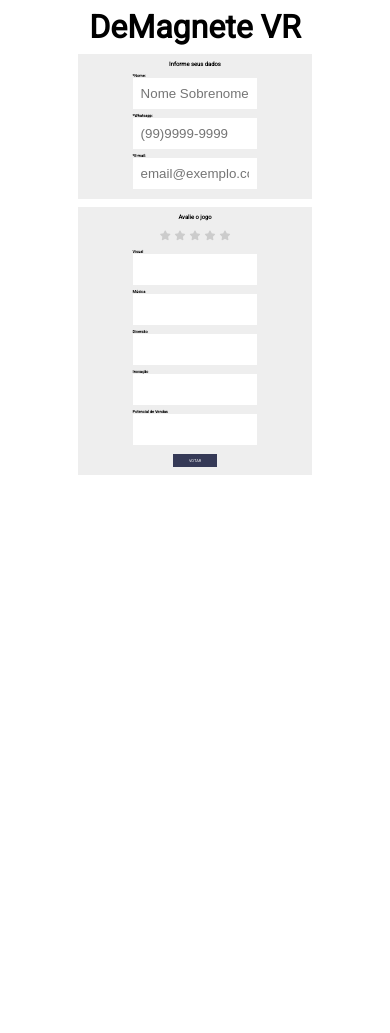
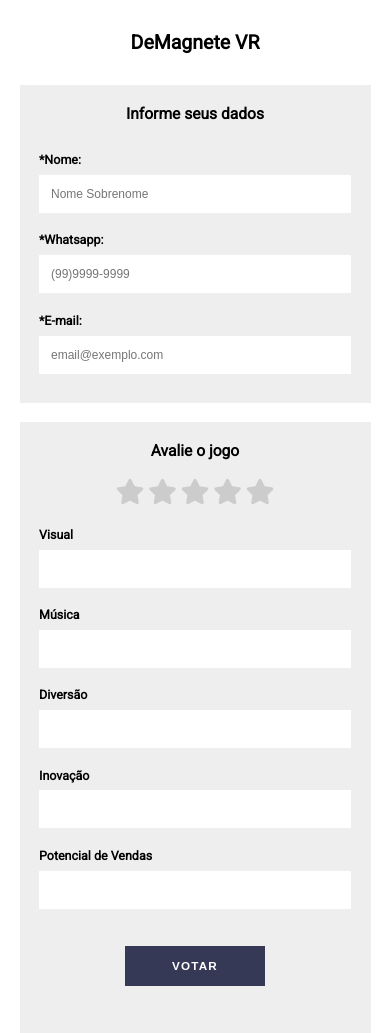
Before and after one commit to HerbertVeloso/feedback, a plain HTML site: page demagnete.html in a window 390 px wide. Before the commit the page ends 844 px from the top, so only its background shows below. Drawn offline with Linux system fonts and the light colour scheme.

Commit message:
CSS Responsivo Sem o Design Oficial

```diff
--- a/demagnete.html
+++ b/demagnete.html
@@ -12,7 +12,7 @@
     <header class="header">
         <h1 class="">DeMagnete VR</h1>
     </header>
-    <main class="home">
+    <main class="form">
         <form action="https://formspree.io/pedro.teixeira@gamertrials.com" method="POST">
             <section class="form__box">
                 <h2 class="form__title">Informe seus dados  </h2>
--- a/style.css
+++ b/style.css
@@ -8,13 +8,30 @@
 body{
   font-family: 'Roboto', sans-serif;
 }
+
 .header{
   display: flex;
   justify-content: center;
-  margin: 2vw 0;
+  margin: 1.5vw 0;
+}
+.header h1{
+  font-size: 2.5vw;
 }
 .header__text{
   text-transform: uppercase;
+}
+@media only screen and (max-width: 768px) {
+  .header{
+    margin: 8vw 5vw;
+  }
+  .header h1{
+    font-size: 4vw;
+  }
+}
+@media only screen and (max-width: 576px) {
+  .header h1{
+    font-size: 5vw;
+  }
 }
 
 .home{
@@ -30,21 +47,22 @@ body{
 }
 .home__title{
   font-size: 2.5vw;
-  margin-bottom: 2vw;
+  margin-bottom: 1.5vw;
 }
 .home__text{
-  height: 5vw;
+  height: 10vw;
   display: flex;
   align-items: center;
 }
 .home__desc{
-  font-size: .9vw;
+  font-size: 1.28vw;
+  line-height: 2vw;
   text-align: center;
 }
 .home__video{
   width: 35vw;
   height: 19.5vw;
-  margin: 2vw 0 0;
+  margin: 1vw 0 0;
 }
 .home__button{
   margin: 2vw 0 0;
@@ -52,8 +70,7 @@ body{
   background: #353956;
   color: #FFF;
   font-size: 1vw;
-  font-family: 'Roboto', sans-serif;
-  font-weight: 500;
+  font-weight: bold;
   text-transform: uppercase;
   text-decoration: none;
   transition: .5s all;
@@ -64,10 +81,69 @@ body{
   text-decoration: none;
 }
 
+@media only screen and (max-width: 768px) {
+  .home{
+    flex-direction: column;
+    padding: 0 20vw;
+  }
+  .home__box{
+    margin-bottom: 10vw;
+    width: 100%;
+  }
+  .home__title{
+    font-size: 4.8vw;
+    margin-bottom: 5vw;
+  }
+  .home__text{
+    height: auto;
+  }
+  .home__desc{
+    font-size: 2.5vw;
+    line-height: 3.5vw;
+  }
+  .home__video{
+    width: 60vw;
+    height: 33.75vw;
+    margin: 5vw 0 0;
+  }
+  .home__button{
+    margin: 5vw 0;
+    padding: 3vw 10vw;
+    font-size: 2.5vw;
+    letter-spacing: .2vw;
+  }
+}
+@media only screen and (max-width: 576px) {
+  .home{
+    padding: 0 10vw;
+  }
+  .home__title{
+    font-size: 5vw;
+    margin-bottom: 7vw;
+  }
+  .home__desc{
+    font-size: 3.2vw;
+    line-height: 4vw;
+  }
+  .home__video{
+    width: 80vw;
+    height: 45vw;
+    margin: 7vw 0 0;
+  }
+  .home__button{
+    margin: 7vw 0;
+    padding: 3.5vw 12vw;
+    font-size: 3vw;
+    letter-spacing: .3vw;
+  }
+}
 
 
-
-
+.form{
+  display: flex;
+  justify-content: space-between;
+  padding: 0 10vw;
+}
 .form__box{
   background: #EEE;
   width: 60vw;
@@ -95,7 +171,53 @@ body{
   padding: 8px;
 }
 
-
+@media only screen and (max-width: 768px) {
+  .form{
+    padding: 0;
+  }
+  .form__box{
+    width: 80vw;
+    margin: 0 10vw 5vw;
+    padding: 5vw;
+  }
+  .form__title{
+    font-size: 3.5vw;
+    margin-bottom: 5vw;
+  }
+  .form__item{
+    width: 90%;
+    margin: 1.5vw 0;
+  }
+  .form__label{
+    font-size: 2.2vw;
+    margin-bottom: 1vw;
+  }
+  .form__input{
+    padding: 12px;
+    font-size: 16px;
+  }
+}
+@media only screen and (max-width: 576px) {
+  .form__box{
+    width: 90vw;
+    margin: 0 5vw 5vw;
+  }
+  .form__title{
+    font-size: 4vw;
+  }
+  .form__item{
+    width: 100%;
+    margin: 2.5vw 0;
+  }
+  .form__label{
+    font-size: 3.2vw;
+    margin-bottom: 2vw;
+  }
+  .form__input{
+    padding: 12px;
+    font-size: 12px;
+  }
+}
 
 
 
@@ -117,3 +239,16 @@ body{
 .estrelas input[type=radio]:checked ~ label i.fa:before {
   color: #CCC;
 }
+@media only screen and (max-width: 768px) {
+  .estrelas{
+    margin-bottom: 3vw;
+  }
+  .estrelas label i.fa:before {
+    font-size: 5vw;
+  }
+}
+@media only screen and (max-width: 576px) {
+  .estrelas label i.fa:before {
+    font-size: 6.5vw;
+  }
+}
```
Also changed, not shown: jellybeams.html (+1 -1 lines). Lines whose indentation alone changed are shown as unchanged.
